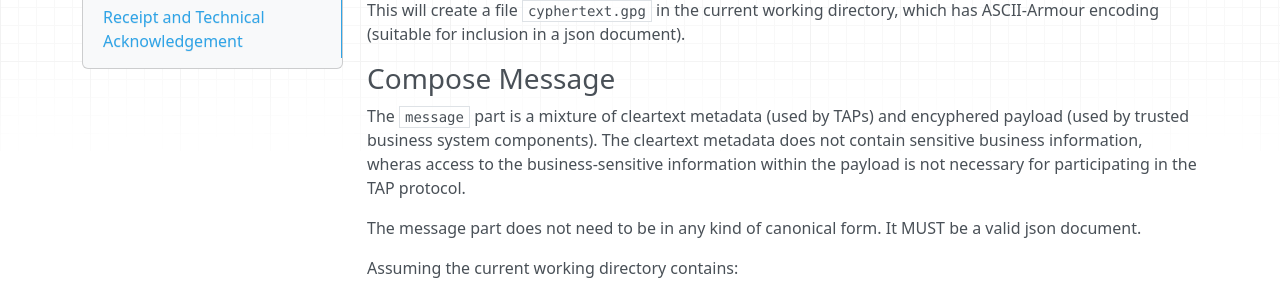
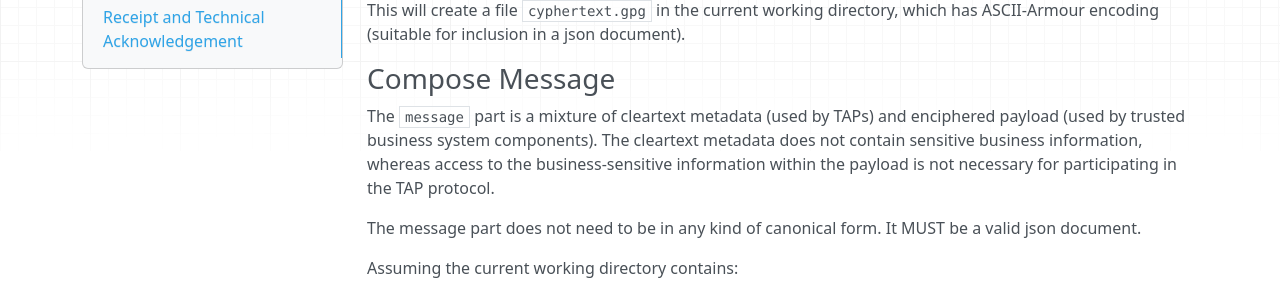
Before and after one commit to koriaf/ausdigital-tap, an MkDocs documentation site: the page built from docs/tap_details.md, in a window 1280 px wide and 900 px high, scrolled down 3041 px. Shown: the part 155-451 px from the top of the window. Built offline with MkDocs 1.6.1, drawn with Linux system fonts in a browser that asks for light colours; nearby versions of some CDN libraries; some of the changed text lies outside the part shown.

Commit message:
glossary added, typos fixed

```diff
--- a/docs/tap_details.md
+++ b/docs/tap_details.md
@@ -117,7 +117,7 @@ This will create a file `cyphertext.gpg` in the current working directory, which
 
 ### Compose Message
 
-The `message` part is a mixture of cleartext metadata (used by TAPs) and encyphered payload (used by trusted business system components). The cleartext metadata does not contain sensitive business information, wheras access to the business-sensitive information within the payload is not necessary for participating in the TAP protocol.
+The `message` part is a mixture of cleartext metadata (used by TAPs) and enciphered payload (used by trusted business system components). The cleartext metadata does not contain sensitive business information, whereas access to the business-sensitive information within the payload is not necessary for participating in the TAP protocol.
 
 The message part does not need to be in any kind of canonical form. It MUST be a valid json document.
 
```
Also changed, not shown: other parts of docs/tap_details.md (+4 -4 lines).
